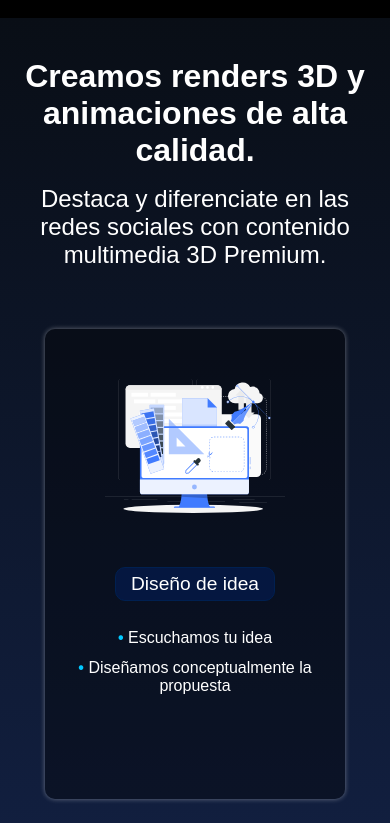
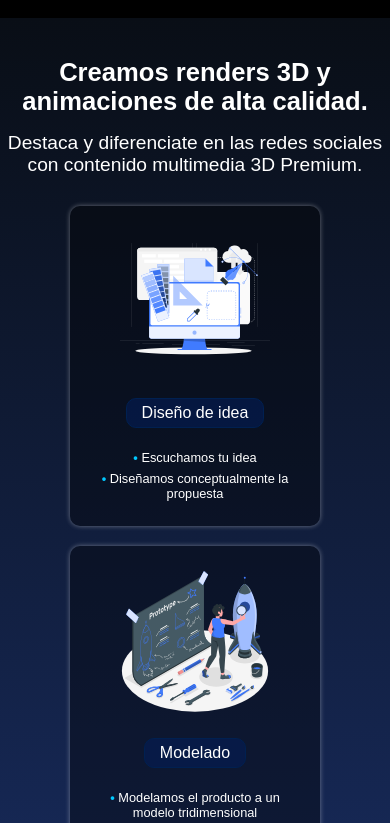
Before and after one commit to nikomurray/Custom-Search-Web, a plain HTML site: page index.html in a window 390 px wide. Shown: the part 829-1652 px from the top of the page. Drawn offline with nearby package versions, Linux system fonts and the light colour scheme; a web font is replaced by a local one.

Commit message:
change about-us page

```diff
--- a/index.html
+++ b/index.html
@@ -68,7 +68,7 @@
         <h3>Especializados en creación de contenido 3D.</h3>
         <div class="buttons">
             <a href="#" class="cta-btn">DIMENSIONAR</a>
-            <a href="#" class="cta-2-btn">Ver mas</a>
+            <a href="#main" class="cta-2-btn">Ver mas</a>
         </div>
       </div>
 
@@ -77,7 +77,7 @@
     </header>
 
     <!-- ABOUT US -->
-    <main>
+    <main id="main">
         <div class="main-container">
           <h2>Creamos renders 3D y animaciones de alta calidad.</h2>
           <h3>Destaca y diferenciate en las redes sociales con contenido multimedia 3D Premium.</h3>
--- a/style.css
+++ b/style.css
@@ -330,32 +330,35 @@ main .card p::before{
     /* MAIN */
 
     main h2{
-        font-size: 2rem;
+        font-size: 1.6rem;
     }
 
     main h3{
-        font-size: 1.5rem;
+        font-size: 1.2rem;
     }
     main .cards{
         flex-direction: column;
-        gap: 40px;
+        gap: 20px;
+        margin-top: 30px;
     }
 
     main .card {
-        width: 300px;
-
+        padding: 20px;
+        width: 250px;
+        height: 320px;
+        gap: 6px;
     }
 
     main .cards img {
-        width: 180px;
-        height: 180px;
+        width: 150px;
+        height: 150px;
     }
 
     main .cards h3{
-        font-size: 1.2rem;
+        font-size: 1rem;
     }
 
     main .cards p {
-        font-size: 1rem;
+        font-size: 0.8rem;
     }
 }
```
